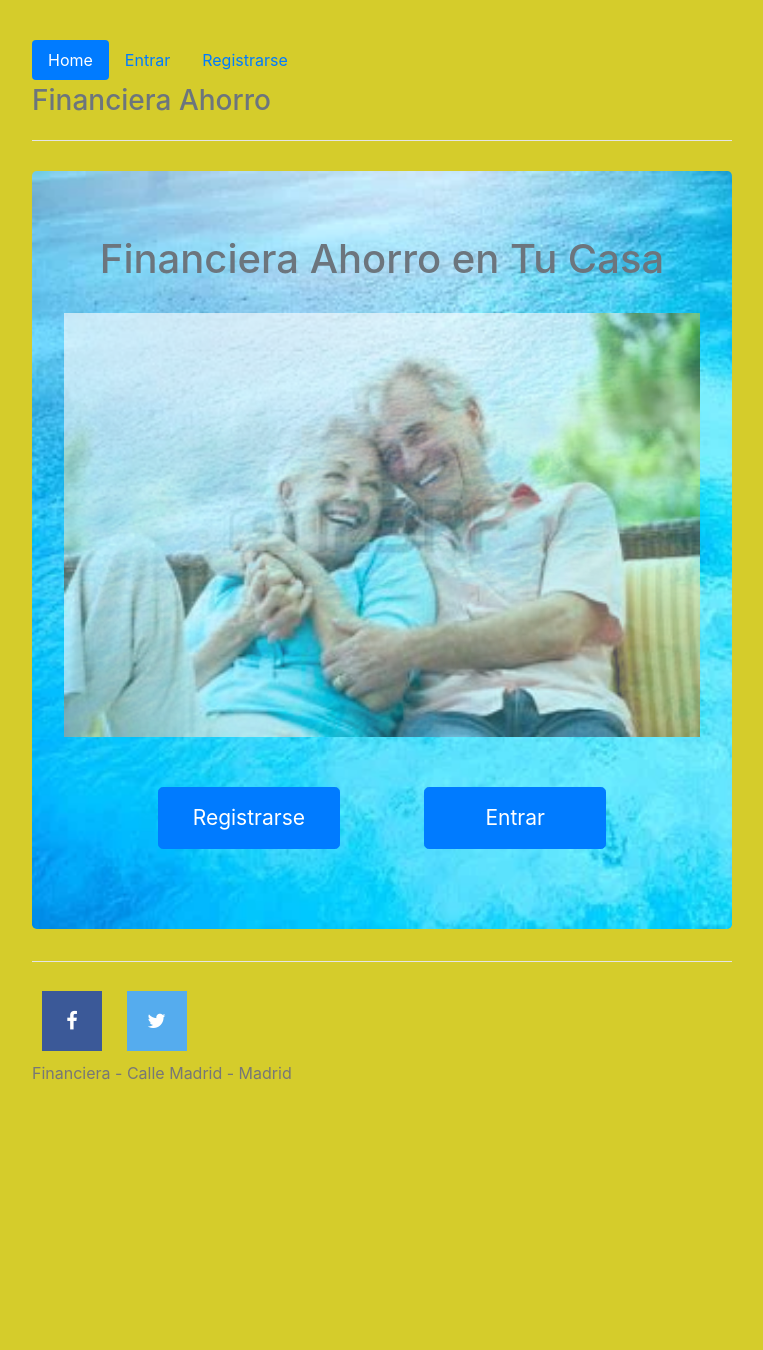
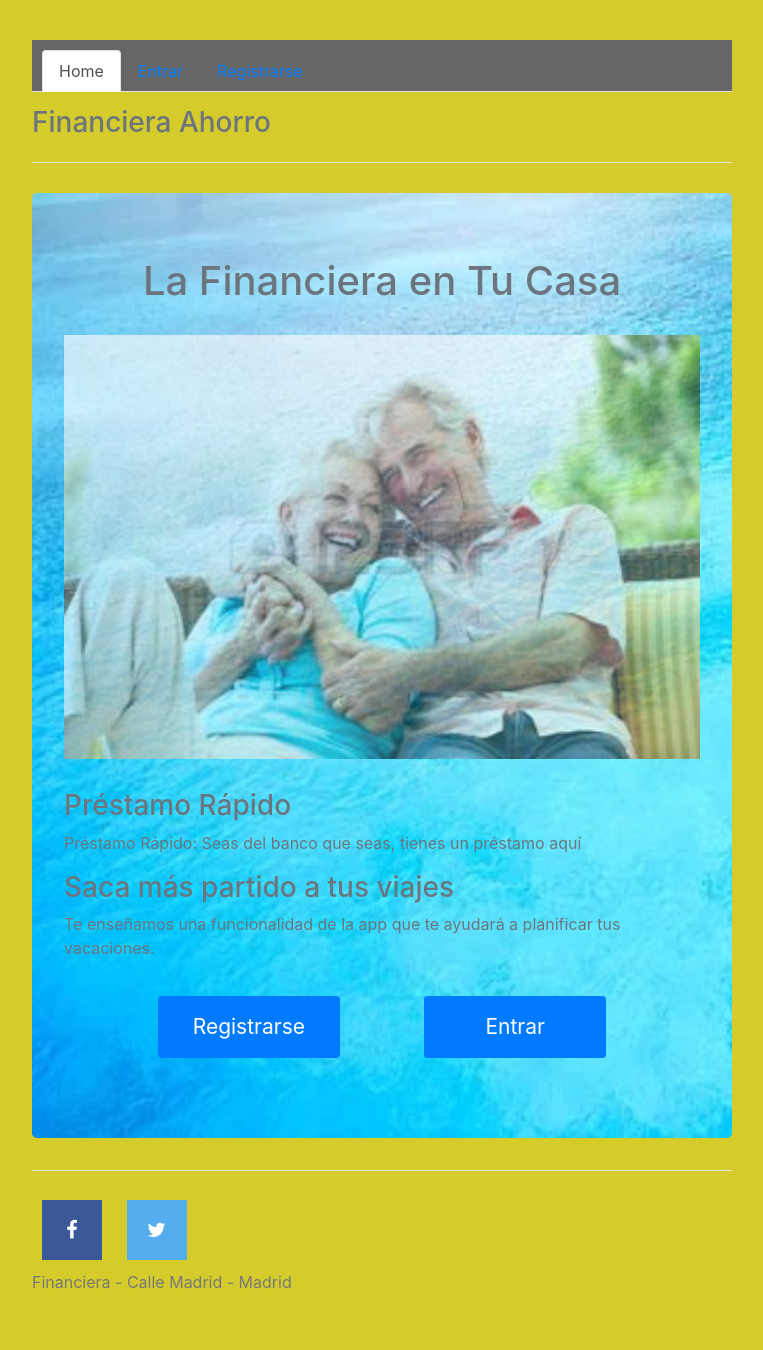
Before and after one commit to rostorres/FinanceApp, a Flask app: page / in a window 1280 px wide. Shown: the whole page, without its empty margins (258-1021 px from the left). Before the commit the page ends 1080 px from the top, so only its background shows below. Run offline with Flask 2, Linux system fonts and the light colour scheme; some libraries are stand-ins or nearby versions.

Commit message:
nav style

```diff
--- a/static/css/general.css
+++ b/static/css/general.css
@@ -1,7 +1,16 @@
 body {
     padding-top: 40px;
     padding-bottom: 40px;
-    background-color: rgb(213, 204, 43);
+    background-color: #d5cc2b;
+  }
+  .nav {
+    margin-bottom: 10px;
+  }
+  .nav-tabs {
+    background-color: #d5cc2b;
+    padding-left: 10px;
+    padding-right: 10px;
+    padding-top: 10px;
   }
   .central{
     background-image: url('../image/background.png');
--- a/static/css/index.css
+++ b/static/css/index.css
@@ -2,6 +2,12 @@ body {
     padding-top: 40px;
     padding-bottom: 40px;
     background-color: rgb(213, 204, 43);
+  }
+  h3 {
+    text-align: left;
+  }
+  p {
+    text-align: left;
   }
   .button-ini{
     width: 30%;
--- a/templates/error.html
+++ b/templates/error.html
@@ -18,8 +18,8 @@
     <div class="container">
         <div class="header">
             <nav>
-                <ul class="nav nav-pills">
-                    <li class="nav-item active"><a class="nav-link active" href="/">Home</a></li>
+                <ul class="nav nav-tabs" style="background-color: #666666;">
+                    <li class="nav-item active item-activo"><a class="nav-link active" href="/">Home</a></li>
                     <li class="nav-item"><a class="nav-link" href="/verLogin">Entrar</a></li>
                     <li class="nav-item"><a class="nav-link" href="/verRegistro">Registrarse</a></li>
                 </ul>
--- a/templates/index.html
+++ b/templates/index.html
@@ -18,23 +18,30 @@
 
   <body>
     <div class="container">
-      <div class="header clearfix">
+      <div class="header">
         <nav>
-          <ul class="nav nav-pills">
-            <li class="nav-item active"><a class="nav-link active" href="/">Home</a></li>
+          <ul class="nav nav-tabs" style="background-color: #666666;">
+            <li class="nav-item active item-activo"><a class="nav-link active" href="/">Home</a></li>
             <li class="nav-item"><a class="nav-link" href="/verLogin">Entrar</a></li>
- 	        <li class="nav-item"><a class="nav-link" href="/verRegistro">Registrarse</a></li>
+ 	          <li class="nav-item"><a class="nav-link" href="/verRegistro">Registrarse</a></li>
           </ul>
         </nav>
         <h3 class="text-muted">Financiera Ahorro</h3>
       </div>
 
       <div class="jumbotron central text-muted">
-        <h1>Financiera Ahorro en Tu Casa</h1>
+        <h1>La Financiera en Tu Casa</h1>
         <img class='imagen' id='imagen' src="../static/image/familia.jpg" alt="family.jpg">
+        <div>
+
+          <h3>Préstamo Rápido</h3>
+          <p>Préstamo Rápido: Seas del banco que seas, tienes un préstamo aquí</p>
+          <h3>Saca más partido a tus viajes</h3>
+          <p>Te enseñamos una funcionalidad de la app que te ayudará a planificar tus vacaciones.</p>
+        </div>
         <div class="form-group col-md-12 align-center inline">
-            <a class="btn btn-lg btn-primary button-ini" href="verRegistro" role="button">Registrarse</a>
-            <a class="btn btn-lg btn-primary button-ini" href="verLogin" role="button">Entrar</a>
+          <a class="btn btn-sm btn-primary button-ini" href="verRegistro" role="button">Registrarse</a>
+          <a class="btn btn-sm btn-primary button-ini" href="verLogin" role="button">Entrar</a>
         </div>
       </div>
 
--- a/templates/inversiones.html
+++ b/templates/inversiones.html
@@ -20,10 +20,10 @@
     <div class="container">
         <div class="header">
             <nav>
-                <ul class="nav nav-pills">
+                <ul class="nav nav-tabs" style="background-color: #666666;">
                     <li class="nav-item"><a class="nav-link" href="/principal">Mis Prestamos</a></li>
                     <li class="nav-item"><a class="nav-link" href="/verSimular">Simular Préstamo</a></li>
-                    <li class="nav-item active"><a class="nav-link active" href="/verInversiones">Mis Inversiones</a></li>
+                    <li class="nav-item active item-activo"><a class="nav-link active" href="/verInversiones">Mis Inversiones</a></li>
                     <li class="nav-item"><a class="nav-link" href="/logout">Salir</a></li>
 
                 </ul>
--- a/templates/login.html
+++ b/templates/login.html
@@ -21,9 +21,9 @@
     <div class="container">
       <div class="header clearfix">
         <nav>
-          <ul class="nav nav-pills">
+          <ul class="nav nav-tabs" style="background-color: #666666;">
             <li class="nav-item" ><a class="nav-link" href="/">Home</a></li>
-            <li class="nav-item active" ><a class="nav-link active" href="/verLogin">Entrar</a></li>
+            <li class="nav-item active item-activo" ><a class="nav-link active" href="/verLogin">Entrar</a></li>
             <li class="nav-item" ><a class="nav-link" href="/verRegistro">Registrarse</a></li>
           </ul>
         </nav>
--- a/templates/principal.html
+++ b/templates/principal.html
@@ -22,8 +22,8 @@
     <div class="container">
         <div class="header">
             <nav>
-                <ul class="nav nav-pills">
-                    <li class="nav-item active"><a class="nav-link active" href="/principal">Mis Prestamos</a></li>
+                <ul class="nav nav-tabs" style="background-color: #666666;">
+                    <li class="nav-item active item-activo"><a class="nav-link active" href="/principal">Mis Prestamos</a></li>
                     <li class="nav-item"><a class="nav-link" href="/verSimular">Simular Préstamo</a></li>
                     <li class="nav-item"><a class="nav-link" href="/verInversiones">Mis Inversiones</a></li>
                     <li class="nav-item"><a class="nav-link" href="/logout">Salir</a></li>
--- a/templates/registro.html
+++ b/templates/registro.html
@@ -21,10 +21,10 @@
     <div class="container">
       <div class="header">
         <nav>
-          <ul class="nav nav-pills">
+          <ul class="nav nav-tabs" style="background-color: #666666;">
             <li class="nav-item" ><a class="nav-link" href="/">Home</a></li>
             <li class="nav-item" ><a class="nav-link" href="verLogin">Entrar</a></li>
-            <li class="nav-item active" ><a class="nav-link active" href="verRegistro">Registrarse</a></li>
+            <li class="nav-item active item-activo" ><a class="nav-link active" href="verRegistro">Registrarse</a></li>
           </ul>
         </nav>
         <h3 class="text-muted">Financiera Ahorro</h3>
--- a/templates/simular.html
+++ b/templates/simular.html
@@ -21,9 +21,9 @@
     <div class="container">
         <div class="header">
             <nav>
-                <ul class="nav nav-pills">
+                <ul class="nav nav-tabs" style="background-color: #666666;">
                     <li class="nav-item"><a class="nav-link" href="/principal">Mis Préstamos</a></li>
-                    <li class="nav-item active"><a class="nav-link active" href="/verSimular">Simular Préstamo</a></li>
+                    <li class="nav-item active item-activo"><a class="nav-link active" href="/verSimular">Simular Préstamo</a></li>
                     <li class="nav-item"><a class="nav-link" href="/verInversiones">Mis Inversiones</a></li>
                     <li class="nav-item"><a class="nav-link" href="/logout">Salir</a></li>
                 </ul>
```
